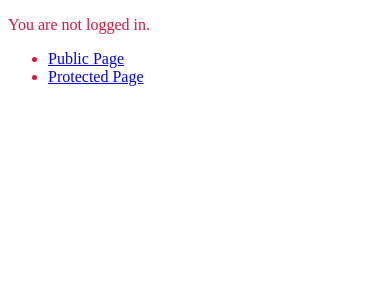
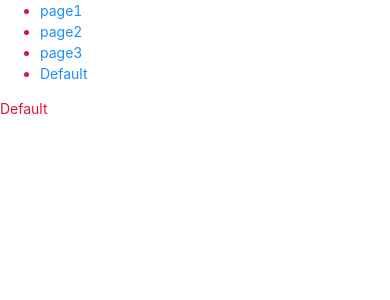
Before and after one commit to orangemiaos/webpackReact, a React app: page / in a window 390 px wide. Shown: the top 300 px of the page. Built offline with nearby package versions, Linux system fonts and the light colour scheme.

Commit message:
添加 ant-mobile

```diff
--- a/package.json
+++ b/package.json
@@ -36,6 +36,8 @@
     "xml-loader": "^1.2.1"
   },
   "dependencies": {
+    "antd-mobile": "^2.3.4",
+    "babel-plugin-import": "^1.13.1",
     "lodash": "^4.17.20",
     "react": "^17.0.0",
     "react-dom": "^17.0.0",
--- /dev/null
+++ b/public/routes.js
@@ -0,0 +1,17 @@
+// import Page1 from '../src/components/Page1';
+// import Page2 from '../src/components/Page2';npm i @babel/plugin-syntax-dynamic-import
+// import Page3 from '../src/components/Page3';
+// import Default from '../src/components/Default';
+
+// const routes = [
+//     { path: '/page1', component: Page1 },
+//     { path: '/page2', component: Page2 },
+//     { path: '/page3', component: Page3 },
+//     { path: '/', component: Default },
+// ]
+
+const routes = [{
+
+}];
+
+export default routes;
--- a/src/App.js
+++ b/src/App.js
@@ -1,135 +1,55 @@
 import React from "react";
-import {
-    BrowserRouter as Router,
-    Switch,
-    Route,
-    Link,
-    Redirect,
-    useHistory,
-    useLocation
-} from "react-router-dom";
 
-// This example has 3 pages: a public page, a protected
-// page, and a login screen. In order to see the protected
-// page, you must first login. Pretty standard stuff.
-//
-// First, visit the public page. Then, visit the protected
-// page. You're not yet logged in, so you are redirected
-// to the login page. After you login, you are redirected
-// back to the protected page.
-//
-// Notice the URL change each time. If you click the back
-// button at this point, would you expect to go back to the
-// login page? No! You're already logged in. Try it out,
-// and you'll see you go back to the page you visited
-// just *before* logging in, the public page.
+// Switch 限制只能匹配一个Route路由
+// 把 path：/ 放到最后，否则匹配不到
+import { Switch, Route, Link } from 'react-router-dom';
 
-export default function AuthExample() {
+// 引入antd-mobile
+import { Button } from 'antd-mobile';
+
+import routes from '../public/routes'
+
+import Page1 from './components/Page1';
+import Page2 from './components/Page2';
+import Page3 from './components/Page3';
+import Default from './components/Default';
+
+
+
+export default function App() {
     return (
-        <Router>
         <div>
-                <AuthButton />
-
             <ul>
                 <li>
-                        <Link to="/public">Public Page</Link>
+                    <Button type="primary" inline size="small" >page1</Button>
                 </li>
                 <li>
-                        <Link to="/protected">Protected Page</Link>
+                    <Link to='/page2'>page2</Link>
+                </li>
+                <li>
+                    <Link to='/page3'>page3</Link>
+                </li>
+                <li>
+                    <Link to='/Default'>Default</Link>
                 </li>
             </ul>
-
             <Switch>
-                    <Route path="/public">
-                        <PublicPage />
+                {/* {routes.map(item => {
+                <Route path='/page1' ></Route>
+            })} */}
+                <Route path='/page1'>
+                    <Page1 />
                 </Route>
-                    <Route path="/login">
-                        <LoginPage />
+                <Route path='/page2'>
+                    <Page2 />
                 </Route>
-                    <PrivateRoute path="/protected">
-                        <ProtectedPage />
-                    </PrivateRoute>
+                <Route path='/page3'>
+                    <Page3 />
+                </Route>
+                <Route path='/'>
+                    <Default />
+                </Route>
             </Switch>
         </div>
-        </Router>
-    );
-}
-
-const fakeAuth = {
-    isAuthenticated: false,
-    authenticate(cb) {
-        fakeAuth.isAuthenticated = true;
-        setTimeout(cb, 100); // fake async
-    },
-    signout(cb) {
-        fakeAuth.isAuthenticated = false;
-        setTimeout(cb, 100);
-    }
-};
-
-function AuthButton() {
-    let history = useHistory();
-    console.log('history', history);
-    console.log('fakeAuth',fakeAuth);
-    return fakeAuth.isAuthenticated ? (
-        <p>
-            Welcome!{" "}
-            <button
-                onClick={() => {
-                    fakeAuth.signout(() => history.push("/"));
-                }}
-            >
-                Sign out
-      </button>
-        </p>
-    ) : (
-            <p>You are not logged in.</p>
-        );
-}
-
-// A wrapper for <Route> that redirects to the login
-// screen if you're not yet authenticated.
-function PrivateRoute({ children, ...rest }) {
-    return (
-        <Route
-            {...rest}
-            render={({ location }) =>
-                fakeAuth.isAuthenticated ? (children) : (
-                    <Redirect
-                        to={{
-                            pathname: "/login",
-                            state: { from: location }
-                        }}
-                    />
     )
 }
-        />
-    );
-}
-
-function PublicPage() {
-    return <h3>Public</h3>;
-}
-
-function ProtectedPage() {
-    return <h3>Protected</h3>;
-}
-
-function LoginPage() {
-    let history = useHistory();
-    let location = useLocation();
-
-    let { from } = location.state || { from: { pathname: "/" } };
-    let login = () => {
-        fakeAuth.authenticate(() => {
-            history.replace(from);
-        });
-    };
-
-    return (
-        <div>
-            <p>You must log in to view the page at {from.pathname}</p>
-            <button onClick={login}>Log in</button>
-        </div>
-    );
-}
--- /dev/null
+++ b/src/components/Default.js
@@ -0,0 +1,8 @@
+import React from 'react';
+function Default() {
+    return (
+        <div>Default</div>
+    )
+}
+
+export default Default;
--- /dev/null
+++ b/src/components/Page1.js
@@ -0,0 +1,12 @@
+import React from 'react';
+
+
+
+function Page1() {
+    return (
+        <div>
+           Page1
+        </div>
+    )
+}
+export default Page1;
--- /dev/null
+++ b/src/components/Page2.js
@@ -0,0 +1,10 @@
+import { render } from "less";
+
+import React from 'react';
+function Page2() {
+    return (
+        <div>Page2</div>
+    )
+}
+
+export default Page2;
--- /dev/null
+++ b/src/components/Page3.js
@@ -0,0 +1,8 @@
+import React from 'react';
+function Page3() {
+    return (
+        <div>Page3</div>
+    )
+}
+
+export default Page3;
--- a/src/index.js
+++ b/src/index.js
@@ -1,9 +1,11 @@
 import React from 'react';
 import ReactDom from 'react-dom';
+import { HashRouter } from 'react-router-dom';
 import App from './App';
 
 // 需要配置loader才可以导入css后缀名的文件
 import '../public/index.less';
+
 
 // webpack自动设置环境变量，development，production
 if (process.env.NODE_ENV == 'production') {
@@ -12,4 +14,11 @@ if (process.env.NODE_ENV == 'production') {
     console.log('Looks like we are in development mode');
 }
 
-ReactDom.render(<App/>,document.getElementById("root"));
+
+// 路由器：HashRouter 和 BrowserRouter，BrowserRouter需要配置服务器
+// 通常会将顶级<App>元素包装在路由器中
+ReactDom.render(
+    <HashRouter>
+        <App />
+    </HashRouter>
+    , document.getElementById("root"));
```
Also changed, not shown: .babelrc, src/components/Page1.jsx (deleted), src/components/Page2.jsx (deleted), src/components/Page3.jsx (deleted), 1 other file (tests, documents, lock files or other folders). Lines whose indentation alone changed are shown as unchanged.
